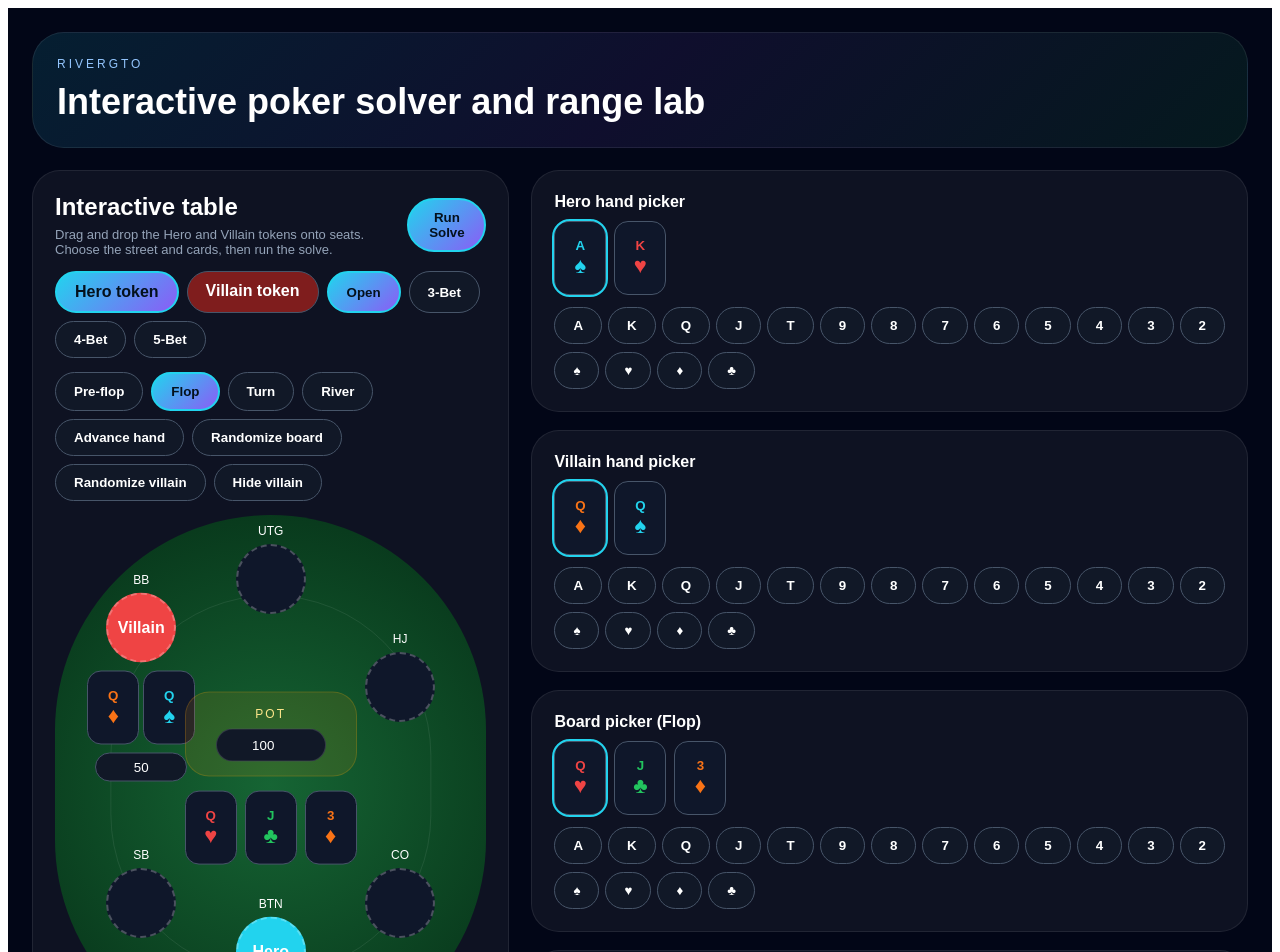
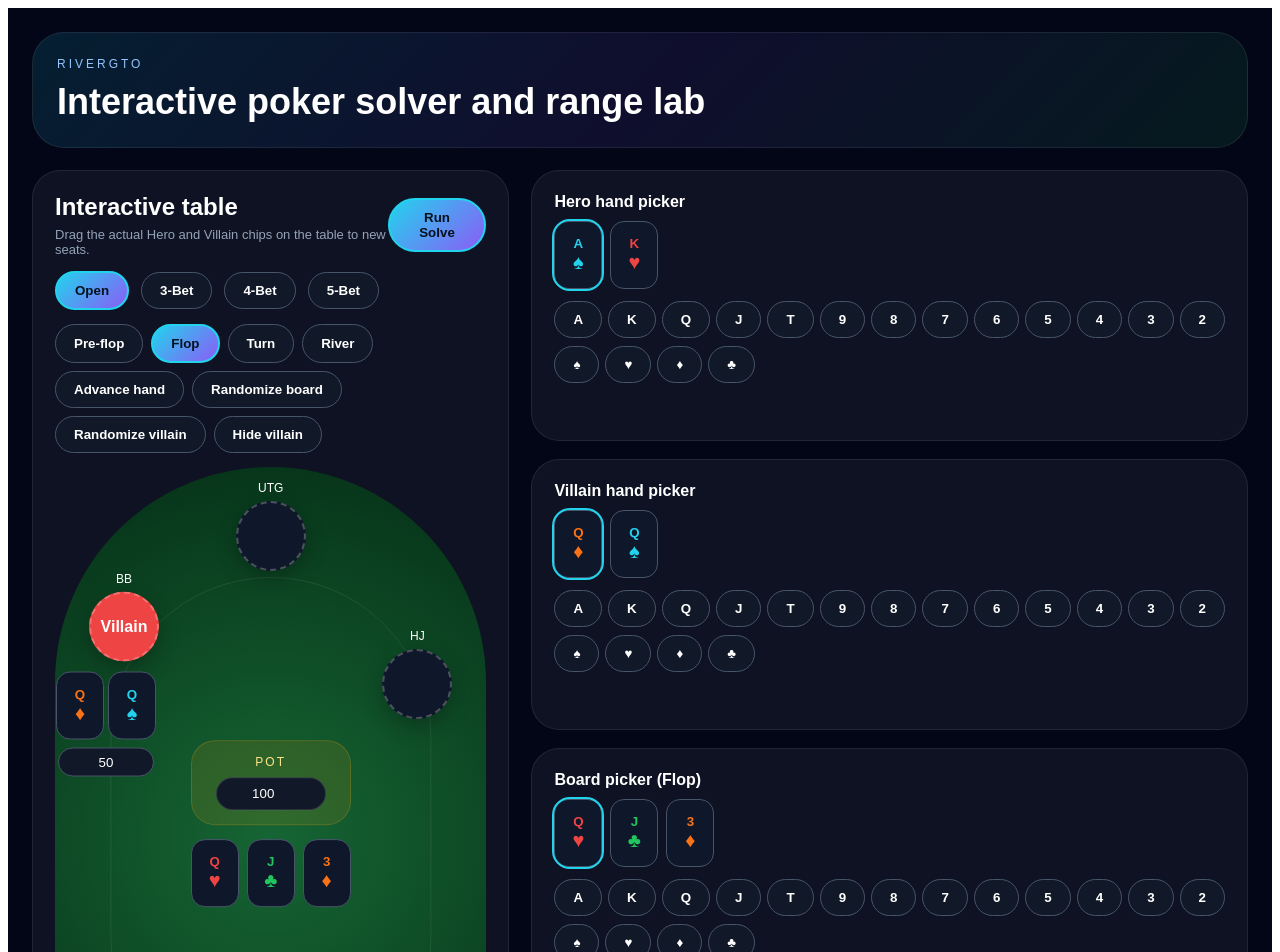
Before and after one commit to cufftyler-png/rivergto, a React (Vite) app: page / in a window 1280 px wide. Shown: the top 952 px of the page. Built offline with nearby package versions, Linux system fonts and the light colour scheme.

Commit message:
small changes

```diff
--- a/src/App.tsx
+++ b/src/App.tsx
@@ -25,12 +25,12 @@ const BRAND_2 = "#8B5CF6";
 const BG = "#020617";
 
 const SEAT_POS: Record<string, { left: string; top: string }> = {
-  UTG: { left: "50%", top: "10%" },
-  HJ: { left: "80%", top: "30%" },
-  CO: { left: "80%", top: "70%" },
-  BTN: { left: "50%", top: "90%" },
-  SB: { left: "20%", top: "70%" },
-  BB: { left: "20%", top: "30%" },
+  UTG: { left: "50%", top: "8%" },
+  HJ: { left: "84%", top: "28%" },
+  CO: { left: "84%", top: "72%" },
+  BTN: { left: "50%", top: "88%" },
+  SB: { left: "16%", top: "72%" },
+  BB: { left: "16%", top: "28%" },
 };
 
 const RANKS = ["A", "K", "Q", "J", "T", "9", "8", "7", "6", "5", "4", "3", "2"];
@@ -187,8 +187,8 @@ function Card({
       onClick={onClick}
       disabled={disabled}
       style={{
-        width: 52,
-        height: 74,
+        width: 48,
+        height: 68,
         borderRadius: 14,
         background: faceDown ? "#1e293b" : "#0f172a",
         border: "1px solid #475569",
@@ -206,7 +206,7 @@ function Card({
       ) : card ? (
         <>
           <div style={{ fontWeight: 700 }}>{card[0]}</div>
-          <div style={{ fontSize: 22 }}>{suitSymbol[card[1]]}</div>
+          <div style={{ fontSize: 20 }}>{suitSymbol[card[1]]}</div>
         </>
       ) : (
         <div style={{ color: "#94a3b8", fontSize: 12 }}>Pick</div>
@@ -320,6 +320,7 @@ function Seat({
   villainPos,
   onDrop,
   onDragOver,
+  onSeatDragStart,
   heroCards,
   villainCards,
   call,
@@ -331,6 +332,47 @@ function Seat({
   const isVillain = pos === villainPos;
   const cards = isHero ? heroCards : isVillain ? villainCards : [];
 
+  const seatFill = isHero ? BRAND : isVillain ? "#ef4444" : "#0f172a";
+  const seatLabel = isHero ? "Hero" : isVillain ? "Villain" : "";
+
+  const layoutMap: Record<
+    string,
+    {
+      cardMarginTop?: number;
+      cardMarginBottom?: number;
+      betMarginTop?: number;
+      betMarginBottom?: number;
+      sideOffset?: number;
+    }
+  > = {
+    UTG: { cardMarginTop: 10, betMarginTop: 8 },
+    HJ: { cardMarginTop: 10, betMarginTop: 8, sideOffset: 18 },
+    CO: { cardMarginBottom: 10, betMarginTop: 8, sideOffset: 18 },
+    BTN: { cardMarginBottom: 10, betMarginTop: 8 },
+    SB: { cardMarginBottom: 10, betMarginTop: 8, sideOffset: -18 },
+    BB: { cardMarginTop: 10, betMarginTop: 8, sideOffset: -18 },
+  };
+
+  const layout = layoutMap[pos] || {};
+  const cardBlockStyle: React.CSSProperties = {
+    display: "flex",
+    justifyContent: "center",
+    gap: 4,
+    marginTop: layout.cardMarginTop ?? 8,
+    marginBottom: layout.cardMarginBottom ?? 0,
+    position: "relative",
+    left: layout.sideOffset ?? 0,
+    zIndex: 3,
+  };
+
+  const betBlockStyle: React.CSSProperties = {
+    marginTop: layout.betMarginTop ?? 8,
+    marginBottom: layout.betMarginBottom ?? 0,
+    position: "relative",
+    left: layout.sideOffset ?? 0,
+    zIndex: 3,
+  };
+
   return (
     <div
       onDrop={() => onDrop(pos)}
@@ -340,15 +382,24 @@ function Seat({
         transform: "translate(-50%, -50%)",
         ...seat,
         textAlign: "center",
+        width: 140,
+        pointerEvents: "auto",
+        zIndex: 2,
       }}
     >
       <div style={{ marginBottom: 6, fontSize: 12 }}>{pos}</div>
+
       <div
+        draggable={isHero || isVillain}
+        onDragStart={() => {
+          if (isHero) onSeatDragStart("Hero");
+          if (isVillain) onSeatDragStart("Villain");
+        }}
         style={{
           width: 66,
           height: 66,
           borderRadius: "50%",
-          background: isHero ? BRAND : isVillain ? "#ef4444" : "#0f172a",
+          background: seatFill,
           border: "2px dashed rgba(255,255,255,0.25)",
           display: "flex",
           alignItems: "center",
@@ -356,13 +407,16 @@ function Seat({
           color: "white",
           fontWeight: 700,
           margin: "0 auto",
+          boxShadow: "0 8px 20px rgba(0,0,0,0.25)",
+          cursor: isHero || isVillain ? "grab" : "default",
+          userSelect: "none",
         }}
       >
-        {isHero ? "Hero" : isVillain ? "Villain" : ""}
+        {seatLabel}
       </div>
 
       {cards.length > 0 && (
-        <div style={{ display: "flex", justifyContent: "center", gap: 4, marginTop: 8 }}>
+        <div style={cardBlockStyle}>
           {cards.map((c: string, i: number) => (
             <Card key={i} card={c} faceDown={isVillain && hideVillainCards} />
           ))}
@@ -370,12 +424,12 @@ function Seat({
       )}
 
       {(isHero || isVillain) && (
+        <div style={betBlockStyle}>
           <input
             value={call}
             onChange={(e) => setCall(Number(e.target.value) || 0)}
             style={{
-            width: 70,
-            marginTop: 8,
+              width: 74,
               borderRadius: 999,
               border: "1px solid #475569",
               background: "#111827",
@@ -384,6 +438,7 @@ function Seat({
               padding: "6px 10px",
             }}
           />
+        </div>
       )}
     </div>
   );
@@ -454,6 +509,10 @@ export default function App() {
       setVillainPos(pos);
     }
     setDrag(null);
+  }
+
+  function onSeatDragStart(role: "Hero" | "Villain") {
+    setDrag(role);
   }
 
   function pickHero(index: number, card: string) {
@@ -587,15 +646,13 @@ export default function App() {
               <div>
                 <div style={{ fontSize: 24, fontWeight: 700 }}>Interactive table</div>
                 <div style={{ color: "#94a3b8", fontSize: 13, marginTop: 6 }}>
-                  Drag and drop the Hero and Villain tokens onto seats. Choose the street and cards, then run the solve.
+                  Drag the actual Hero and Villain chips on the table to new seats.
                 </div>
               </div>
               <button onClick={runSolve} style={pill(true)}>Run Solve</button>
             </div>
 
-            <div style={{ display: "flex", gap: 8, flexWrap: "wrap", marginBottom: 14 }}>
-              <div draggable onDragStart={() => setDrag("Hero")} style={{ ...pill(true), cursor: "grab" }}>Hero token</div>
-              <div draggable onDragStart={() => setDrag("Villain")} style={{ ...pill(false), background: "#7f1d1d", cursor: "grab" }}>Villain token</div>
+            <div style={{ display: "flex", gap: 12, flexWrap: "wrap", marginBottom: 14, alignItems: "center" }}>
               {REACTIONS.map((r) => (
                 <button key={r} onClick={() => setReaction(r)} style={pill(reaction === r)}>{r}</button>
               ))}
@@ -615,8 +672,18 @@ export default function App() {
               </button>
             </div>
 
-            <div style={{ position: "relative", height: 540, borderRadius: 220, background: "radial-gradient(circle, #166534, #052e16)", overflow: "hidden" }}>
+            <div
+              style={{
+                position: "relative",
+                height: 700,
+                borderRadius: 260,
+                background: "radial-gradient(circle, #166534, #052e16)",
+                overflow: "visible",
+                paddingBottom: 40,
+              }}
+            >
               <div style={{ position: "absolute", left: "50%", top: "50%", transform: "translate(-50%, -50%)", width: "74%", height: "70%", borderRadius: 999, border: "1px solid rgba(255,255,255,0.08)" }} />
+
               {POSITIONS.map((pos) => (
                 <Seat
                   key={pos}
@@ -625,6 +692,7 @@ export default function App() {
                   villainPos={villainPos}
                   onDrop={onDrop}
                   onDragOver={(e: any) => e.preventDefault()}
+                  onSeatDragStart={onSeatDragStart}
                   heroCards={heroCards}
                   villainCards={villainCards}
                   call={call}
@@ -633,7 +701,15 @@ export default function App() {
                 />
               ))}
 
-              <div style={{ position: "absolute", left: "50%", top: "50%", transform: "translate(-50%, -54%)", textAlign: "center" }}>
+              <div
+                style={{
+                  position: "absolute",
+                  left: "50%",
+                  top: "50%",
+                  transform: "translate(-50%, -58%)",
+                  textAlign: "center",
+                }}
+              >
                 <div style={{ padding: 14, borderRadius: 24, background: "rgba(245,158,11,0.12)", border: "1px solid rgba(245,158,11,0.22)", minWidth: 120 }}>
                   <div style={{ fontSize: 12, letterSpacing: 2, textTransform: "uppercase", color: "#fde68a" }}>Pot</div>
                   <input
@@ -703,6 +779,12 @@ export default function App() {
             </Panel>
           </div>
         </div>
+
+        {result?.error && (
+          <div style={{ ...softPanelStyle(), color: "#f87171", marginBottom: 22 }}>
+            Backend error: {result.error}
+          </div>
+        )}
 
         <div style={{ display: "grid", gridTemplateColumns: "repeat(4,1fr)", gap: 18, marginBottom: 22 }}>
           <Metric title="Recommendation" value={result?.recommendation || "-"} />
--- /dev/null
+++ b/src/vite-env.d.ts
@@ -0,0 +1 @@
+/// <reference types="vite/client" />
```
Also changed, not shown: 3 other files (tests, documents, lock files or other folders). Lines whose indentation alone changed are shown as unchanged.
